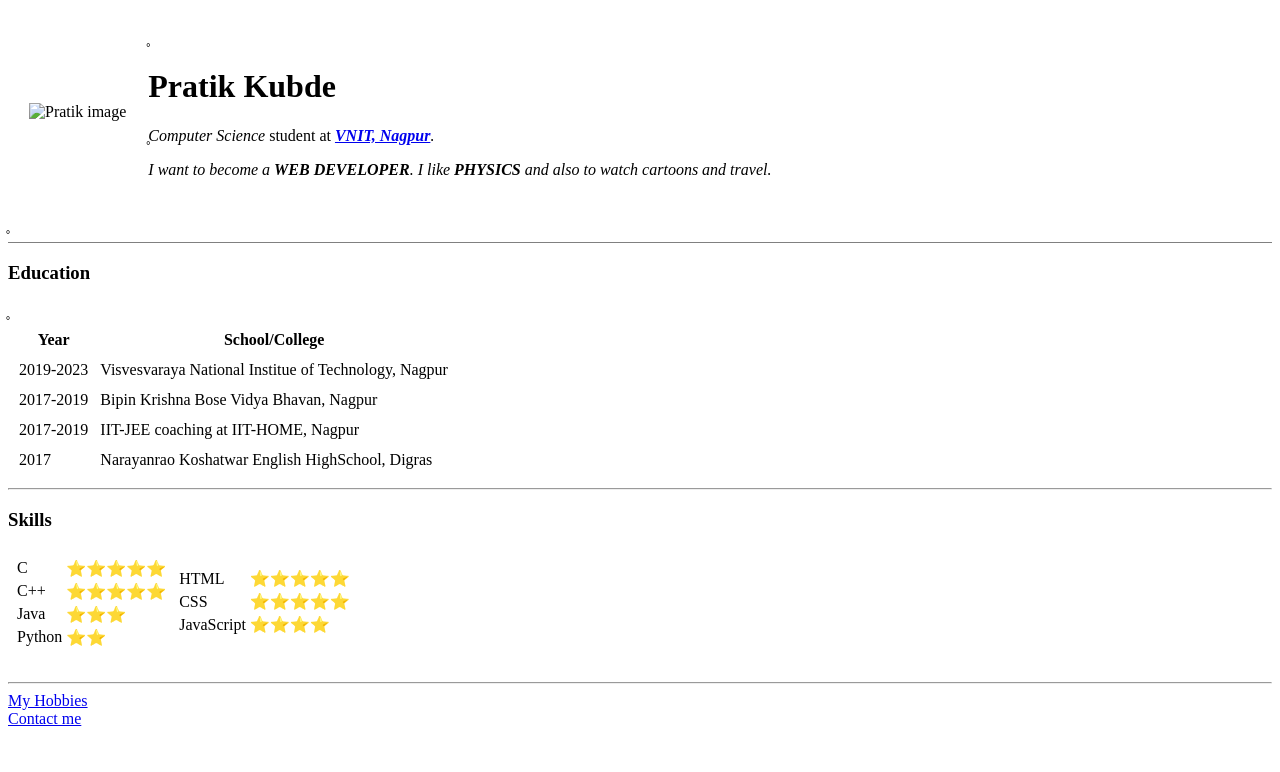
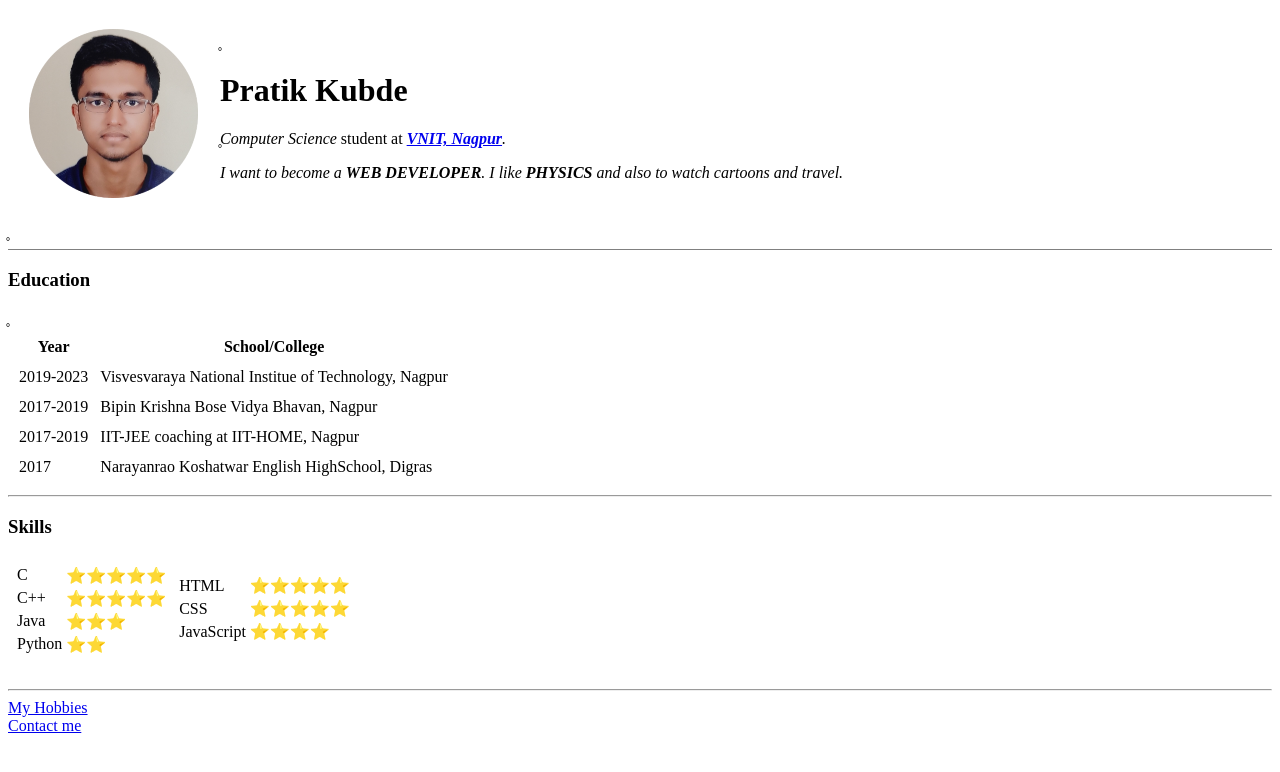
Before and after one commit to pratikkubde/webdev, a plain HTML site: page index.html in a window 1280 px wide. Drawn offline with Linux system fonts and the light colour scheme.

Commit message:
Changed the source of image

```diff
--- a/index.html
+++ b/index.html
@@ -10,7 +10,7 @@
   <table cellspacing="20">
     <tr>
       <td>
-        <img src="images/pratik.png" alt="Pratik image">
+        <img src="pratik.png" alt="Pratik image">
       </td>
       <td> ̥
         <h1>Pratik Kubde</h1>
```
